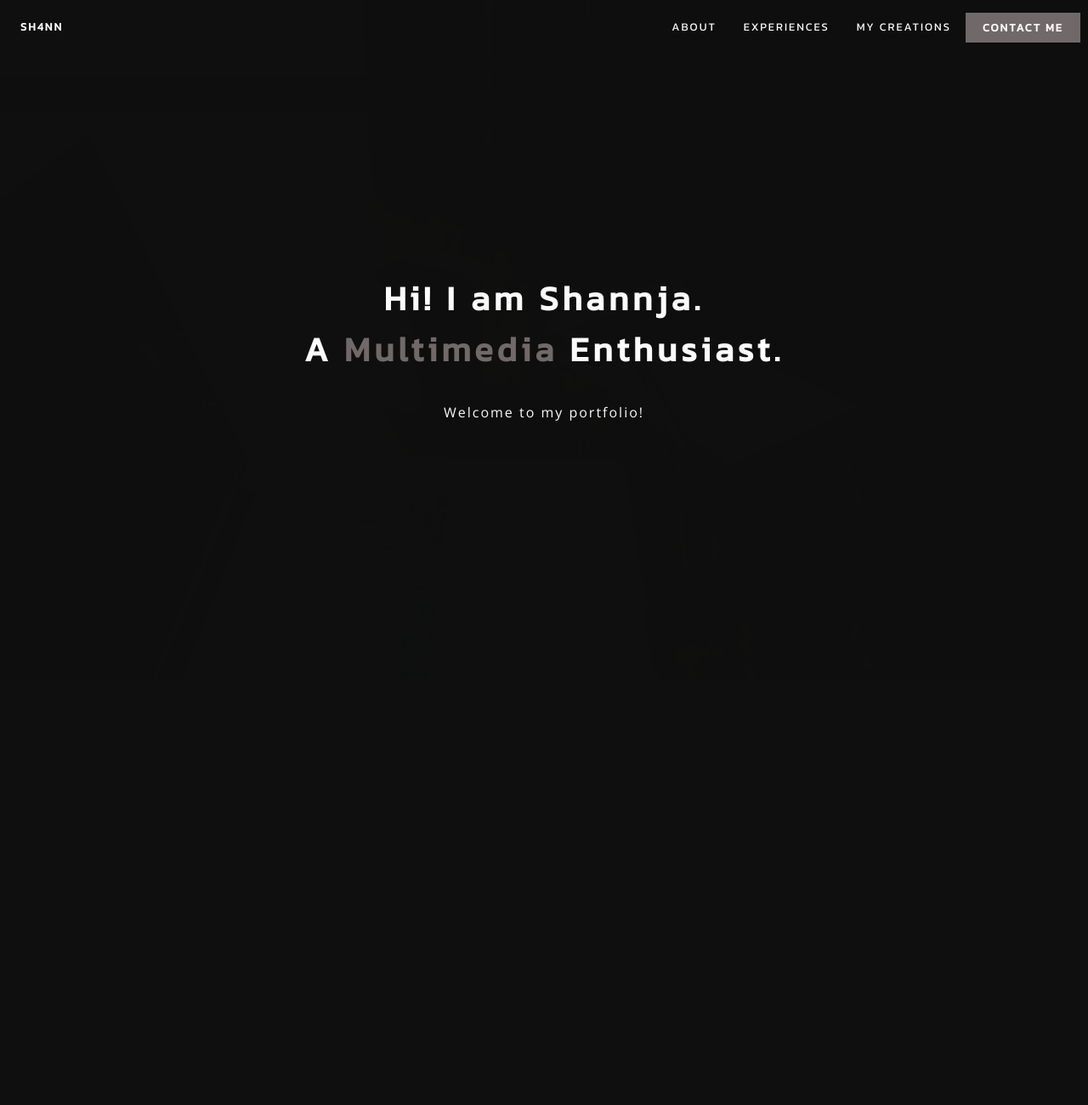
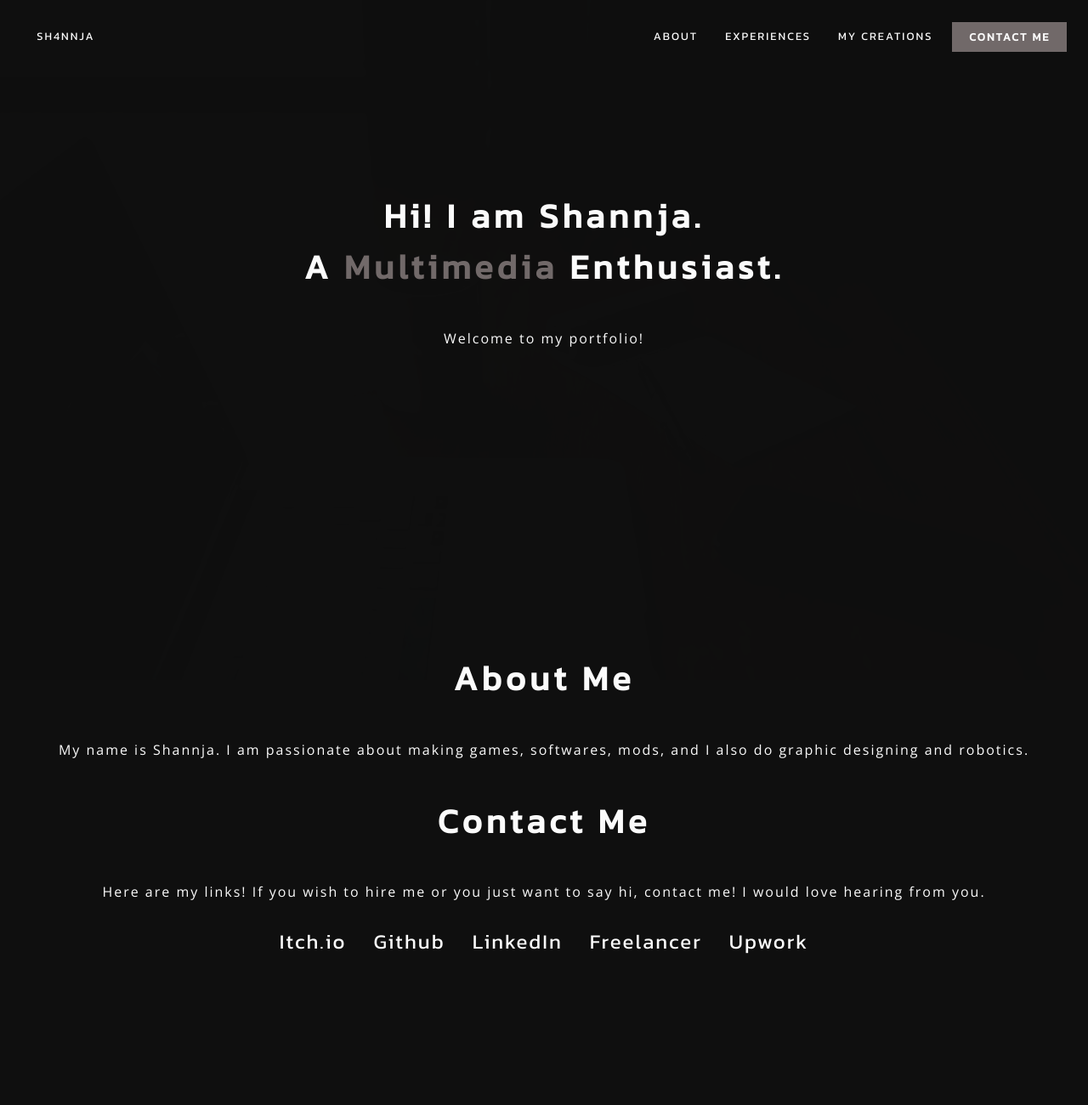
Before and after one commit to sh4nnja/sh4nnja, a plain HTML site: page index.html in a window 1280 px wide. Shown: the top 1300 px of the page at 85% size. Before the commit the page ends 800 px from the top, so only its background shows below. Drawn offline with nearby package versions, Linux system fonts and the light colour scheme.

Commit message:
090423 | Updated Contents

```diff
--- a/assets/css/styles.css
+++ b/assets/css/styles.css
@@ -1,19 +1,43 @@
 /*--------------------------------------------------------*/
-/* Navigation */
-#nav-ul {
-  list-style-type: none;
-  margin: 0;
-  padding: 0;
-  overflow: hidden;
+/* GLOBALS */
+html {
+  scroll-behavior: smooth;
 }
 
-#nav-li {
-  float: right;
+div {
+  display: flex;
 }
 
-#nav-a{
+h1 {
+  text-align: center;
+  text-decoration: none;
+  font-family: Kanit;
+  font-size: 250%;
+  letter-spacing: 5px;
+  color: #FBFBFB;
+}
+
+h2 {
+  text-align: center;
+  text-decoration: none;
+  font-family: Kanit;
+  font-size: 150%;
+  letter-spacing: 5px;
+  color: #FBFBFB;
+}
+
+p {
+  padding: 0% 0% 0% 0%;
+  text-align: center;
+  text-decoration: none;
+  font-family: Open Sans;
+  font-size: 100%;
+  letter-spacing: 2px;
+  color: #FBFBFB;
+}
+
+a {
   float: right;
-  display: block;
   text-align: center;
   padding: 14px 16px;
   text-decoration: none;
@@ -23,72 +47,11 @@
   color: #FBFBFB;
 }
 
-#nav-a:hover {
+a:hover {
   color: #716969
 }
 
-#nav-cta {
-  background-color: #716969;
-  display: block;
-  text-align: center;
-  margin: 7px 1px 7px 1px;
-  padding: 8px 20px 8px 20px;
-  text-decoration: none;
-  font-family: Kanit;
-  font-size: small;
-  font-weight: bold;
-  letter-spacing: 2px;
-  color: #FBFBFB;
-}
-
-#nav-cta:hover {
-  background-color: #0F0F0F;
-  border: 1px solid #716969;
-  color: #716969;
-  margin: 6px 0px 6px 0px;
-}
-/*--------------------------------------------------------*/
-
-/*--------------------------------------------------------*/
-/* Logo */
-#logo-li {
-  float: left;
-}
-
-#logo-a {
-  float: right;
-  display: block;
-  text-align: center;
-  padding: 14px 16px;
-  text-decoration: none;
-  font-family: Kanit;
-  font-weight: 900;
-  font-size: small;
-  letter-spacing: 2px;
-  color: #FBFBFB;
-}
-
-/*--------------------------------------------------------*/
-
-/*--------------------------------------------------------*/
-/* Introduction Section*/
-#intro {
-  position: absolute;
-  top: 50%;
-  left: 50%;
-  transform: translate(-50%,-50%);
-}
-
-#intro-h1{
-  text-align: center;
-  text-decoration: none;
-  font-family: Kanit;
-  font-size: 250%;
-  letter-spacing: 5px;
-  color: #FBFBFB;
-}
-
-#intro-str{
+b {
   text-align: center;
   text-decoration: none;
   font-family: Kanit;
@@ -97,13 +60,128 @@
   color: #716969;
 }
 
-#intro-p {
+.middle-flex-padding {
+  padding-bottom: 15%;
+  justify-content: center;
+  flex-direction: column;
+}
+
+.middle-flex {
+  justify-content: center;
+  flex-direction: column;
+}
+/*--------------------------------------------------------*/
+
+/*--------------------------------------------------------*/
+/* Navigation Bar*/
+#logo-nav-bar {
+  display: flex;
+  flex-direction: row-reverse;
+  top: 0;
+  padding: 1.5% 1.5% 1.5% 1.5%;
+  list-style-type: none;
+  overflow: hidden;
+  position: fixed;
+  width: 96.5%;
+}
+
+#nav-cta {
+  background-color: #716969;
   text-align: center;
+  margin: 7px 7px 7px 7px;
+  padding: 8px 20px 8px 20px;
   text-decoration: none;
-  font-family: Open Sans;
-  font-size: 100%;
+  font-family: Kanit;
+  font-size: small;
+  font-weight: bold;
+  letter-spacing: 2px;
+}
+
+#nav-cta:hover {
+  background-color: #0F0F0F;
+  border: 1px solid #716969;
+  color: #716969;
+  margin: 6px 6px 6px 6px;
+}
+
+#logo-cta {
+  margin-right: auto;
+  float: right;
+  text-align: center;
+  padding: 14px 16px;
+  text-decoration: none;
+  font-family: Kanit;
+  font-size: small;
+  letter-spacing: 2px;
+}
+
+#logo-cta:hover {
+  float: right;
+  color: #FBFBFB;
+}
+/*--------------------------------------------------------*/
+
+/*--------------------------------------------------------*/
+/* Introduction Section*/
+#intro-div {
+  padding-top: 15%;
+  padding-bottom: 15%;
+}
+/*--------------------------------------------------------*/
+
+/*--------------------------------------------------------*/
+/* About Section */
+#about-div {
+  padding-top: 10%;
+}
+
+#social-div {
+  flex-direction: row;
+}
+
+#links {
+  float: right;
+  text-align: center;
+  padding: 14px 16px;
+  text-decoration: none;
+  font-family: Kanit;
+  font-size: x-large;
   letter-spacing: 2px;
   color: #FBFBFB;
+}
+
+#links:hover {
+  color: #716969;
+}
+/*--------------------------------------------------------*/
+
+/*--------------------------------------------------------*/
+/* Experience Section */
+#exp-div {
+  padding-top: 10%;
+}
+
+#create-categ-div {
+  flex-direction: column;
+  align-items: flex-start;
+  padding-left: 15%;
+}
+
+/*--------------------------------------------------------*/
+
+/*--------------------------------------------------------*/
+/* My Creations Section */
+#create-div {
+  padding-top: 10%;
+}
+
+
+/*--------------------------------------------------------*/
+
+/*--------------------------------------------------------*/
+/* Icons */
+i {
+  color: #716969;
 }
 /*--------------------------------------------------------*/
 
--- /dev/null
+++ b/assets/js/scr.js
@@ -0,0 +1,36 @@
+const txtPool = ['Graphic Design', 'Game Development', 'Robotics Programming', 'Video Editing', 'Multimedia'];
+const textElement = document.getElementById("bold");
+
+let currentIndex = 0;
+let charIndex = 0;
+
+function typeWriterEffect() {
+    let currentText = txtPool[currentIndex];
+
+    function type() {
+        if (charIndex < currentText.length) {
+            textElement.innerHTML += currentText.charAt(charIndex);
+            charIndex++;
+            setTimeout(type, 100);
+        } else {
+            setTimeout(erase, 1000);
+        }
+    }
+
+    function erase() {
+        if (charIndex > 0) {
+            let currentTextContent = textElement.innerHTML;
+            textElement.innerHTML = currentTextContent.slice(0, -1);
+            charIndex--;
+            setTimeout(erase, 50);
+        } else {
+            currentIndex = (currentIndex + 1) % txtPool.length;
+            currentText = txtPool[currentIndex];
+            charIndex = 0;
+            setTimeout(type, 500);
+        }
+    }
+  type();
+}
+currentIndex = Math.floor(Math.random() * txtPool.length - 1);
+window.addEventListener("load", typeWriterEffect);
--- a/index.html
+++ b/index.html
@@ -10,29 +10,62 @@
         <link rel="stylesheet" href="https://fonts.googleapis.com/css?family=Open+Sans">
         <!-- Title -->
         <link rel="icon" type="image/x-icon" href="./assets/img/sh4n.ico">
-        <title>Sh4n.Media</title>
+        <title>Sh4nnja</title>
     </head>
     <body>
         <header>
             <!-- Navigation Bar-->
             <nav>
-                <ul id="nav-ul">
-                    <li id="nav-li"><a href="#"id="nav-cta">CONTACT ME</a></li>
-                    <li id="nav-li"><a href="#" id="nav-a">MY CREATIONS</a></li>
-                    <li id="nav-li"><a href="#" id="nav-a">EXPERIENCES</a></li>
-                    <li id="nav-li"><a href="#" id="nav-a">ABOUT</a></li>
-                    <li id="logo-li"><a href="#" id="logo-a">SH4NN</a></li>
-                </ul>
+                <div id="logo-nav-bar">
+                    <a href="#about-div" id="nav-cta">CONTACT ME</a>
+                    <a href="#create-div">MY CREATIONS</a>
+                    <a href="#exp-div">EXPERIENCES</a>
+                    <a href="#about-div">ABOUT</a>
+                    <a href="#" id="logo-cta">SH4NNJA</a>
+                </div>
             </nav>
         </header>
         <main>
             <!-- Introduction -->
-            <section id="intro">
-                <h1 id="intro-h1">Hi! I am Shannja. <br> A <strong id="intro-str">Multimedia</strong> Enthusiast.</h1>
-                <p id="intro-p">Welcome to my portfolio!</p>
-            </section>
+            <div id="intro-div" class="middle-flex">
+                <h1>Hi! I am Shannja. <br> A <b id="bold"></b> Enthusiast.</h1>
+                <p>Welcome to my portfolio!</p>
+            </div>
+            <!-- About Me -->
+            <div id="about-div" class="middle-flex-padding">
+                <h1>About Me</h1>
+                <p>My name is Shannja. I am passionate about making games, softwares, mods, and I also do graphic designing and robotics.</p>
+                <h1>Contact Me</h1>
+                <p>Here are my links! If you wish to hire me or you just want to say hi, contact me! I would love hearing from you.</p>
+                <div id="social-div" class="middle-flex">
+                    <a href="pentannex-studios.itch.io" id="links">Itch.io</a>
+                    <a href="https://github.com/sh4nnja" id="links">Github</a>
+                    <a href="https://www.linkedin.com/in/shannja-ashley-malelang-14763124a/" id="links">LinkedIn</a>
+                    <a href="https://www.freelancer.com/u/shannjamalelang" id="links">Freelancer</a>
+                    <a href="https://www.upwork.com/freelancers/~01ff568859c8e89241" id="links">Upwork</a>
+                </div>
+            </div>
+            <div id="exp-div" class="middle-flex-padding">
+                <h1>Experiences</h1>
+                <p>I am still relatively new to this field but here are my experiences doing what I love.</p>
+            </div>
+            <div id="create-div" class="middle-flex-padding">
+                <h1>My Creations</h1>
+                <p>Here's what I already made with the things I love. You can try it!</p>
+                <div id="create-categ-div">
+                    <br><br>
+                    <h2>Websites</h2>
+                    <h2>Graphic Design</h2>
+                    <h2>Games</h2>
+                    <h2>Robotics</h2>
+                </div>
+            </div>
         </main>
         <!-- Background Image -->
         <div id="img-bg"></div>
+        <!-- User Scripts -->
+        <script src="./assets/js/scr.js"></script>
+        <!-- Icon Scripts -->
+        <script src="https://kit.fontawesome.com/b7b80c8e0b.js" crossorigin="anonymous"></script>
     </body>
 </html>
```
